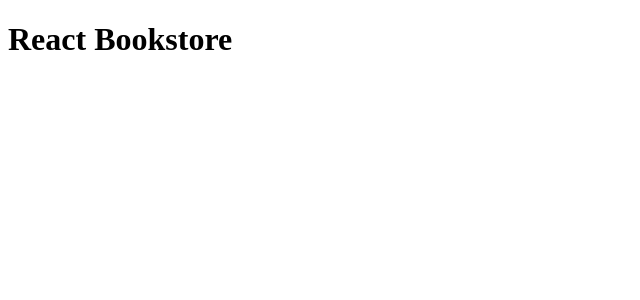
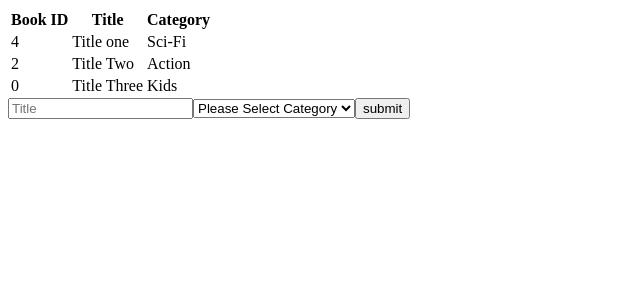
Before and after one commit to dev1980/react-bookstore, a React (Create React App) app: page / in a window 1280 px wide. Shown: the top 300 px of the page, without its empty margins (0-640 px from the left). Built offline with nearby package versions, Linux system fonts and the light colour scheme.

Commit message:
competed the milestone2 requirements

```diff
--- a/src/App.js
+++ /dev/null
@@ -1,12 +0,0 @@
-import React from 'react';
-import './App.css';
-
-function App() {
-  return (
-    <div className="App">
-      <h1>React Bookstore</h1>
-    </div>
-  );
-}
-
-export default App;
--- /dev/null
+++ b/src/components/App.js
@@ -0,0 +1,15 @@
+import React from 'react';
+import '../App.css';
+import BooksList from '../containers/BooksList';
+import BooksForm from '../containers/BooksForm';
+
+function App() {
+  return (
+    <div className="App">
+      <BooksList />
+      <BooksForm />
+    </div>
+  );
+}
+
+export default App;
--- /dev/null
+++ b/src/components/Book.js
@@ -0,0 +1,30 @@
+import React from 'react';
+import PropTypes from 'prop-types';
+
+const Book = ({ book }) => {
+  return(
+    <tr>
+     <td>{book.id}</td>
+     <td>{book.title}</td>
+     <td>{book.category}</td>
+    </tr>
+  )
+};
+
+Book.propTypes = {
+  book: PropTypes.shape({
+    id: PropTypes.number.isRequired,
+    title: PropTypes.string.isRequired,
+    category: PropTypes.string.isRequired,
+   }).isRequired
+};
+
+Book.defaultProps = {
+  book: {
+    id: null,
+    title: null,
+    category: null,
+  },
+};
+
+export default Book;
--- /dev/null
+++ b/src/containers/BooksForm.js
@@ -0,0 +1,17 @@
+import React from 'react';
+
+const BooksForm = () => {
+  const categories = ['Action', 'Biography', 'History', 'Horror', 'Kids', 'Learning', 'Sci-Fi'];
+  return (
+    <form>
+      <input type="text" placeholder="Title" />
+      <select>
+        <option disabled selected>Please Select Category</option>
+        {categories.map(category => <option value={category}>{category}</option>)}
+      </select>
+      <input type="submit" value="submit" />
+    </form>
+  )
+};
+
+export default BooksForm;
--- /dev/null
+++ b/src/containers/BooksList.js
@@ -0,0 +1,26 @@
+import React from 'react';
+import { connect } from 'react-redux';
+import Book from '../components/Book';
+
+const BookList = ({ books }) => {
+  const showBooks = books.length > 0 ? (books.map(book => (
+    <Book book={book} />
+  ))) : null;
+
+  return (
+    <table>
+      <tr>
+        <th>Book ID</th>
+        <th>Title</th>
+        <th>Category</th>
+      </tr>
+      {showBooks}
+    </table>
+  )
+};
+
+const mapStateToProps = ( { booksReducer: { books } }) => ({
+  books,
+});
+
+export default connect(mapStateToProps)(BookList);
--- a/src/index.js
+++ b/src/index.js
@@ -1,11 +1,19 @@
 import React from 'react';
 import ReactDOM from 'react-dom';
+import { Provider } from 'react-redux';
+import { createStore } from 'redux';
+import rootReducer from './reducers/index';
 import './index.css';
-import App from './App';
+import App from './components/App';
+
+const store = createStore(rootReducer);
 
 ReactDOM.render(
   <React.StrictMode>
-    <App />
+    <Provider store = {store} >
+      <App />
+    </Provider>
+
   </React.StrictMode>,
   document.getElementById('root'),
 );
--- /dev/null
+++ b/src/reducers/books.js
@@ -0,0 +1,5 @@
+const booksReducer = initialState => (state = initialState, action) => {
+  return state;
+}
+
+export default booksReducer;
--- /dev/null
+++ b/src/reducers/index.js
@@ -0,0 +1,19 @@
+import { combineReducers } from 'redux';
+import books from './books';
+
+const initialState = {
+
+  books: [
+    { id: Math.floor(Math.random() * 5), title: 'Title one', category: 'Sci-Fi' },
+    { id: Math.floor(Math.random() * 5), title: 'Title Two', category: 'Action' },
+    { id: Math.floor(Math.random() * 5), title: 'Title Three', category: 'Kids' },
+  ],
+};
+
+const booksReducer = books(initialState);
+
+const rootReducer = combineReducers({
+  booksReducer,
+});
+
+export default rootReducer;
```
Also changed, not shown: src/actions/index.js (added, +16 -0 lines).
